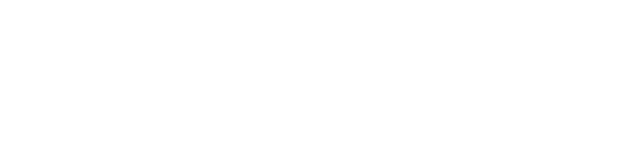
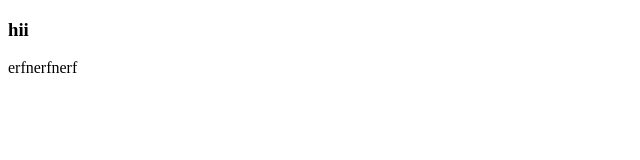
Before and after one commit to aniketpardhi/mypractice, a plain HTML site: page index.html in a window 1280 px wide. Shown: the whole page, without its empty margins (0-640 px from the left). Drawn offline with Linux system fonts and the light colour scheme.

Commit message:
little changes

```diff
--- a/index.html
+++ b/index.html
@@ -6,6 +6,7 @@
     <title>Document</title>
 </head>
 <body>
-
+    <h3>hii</h3>
+    erfnerfnerf
 </body>
 </html>
```
